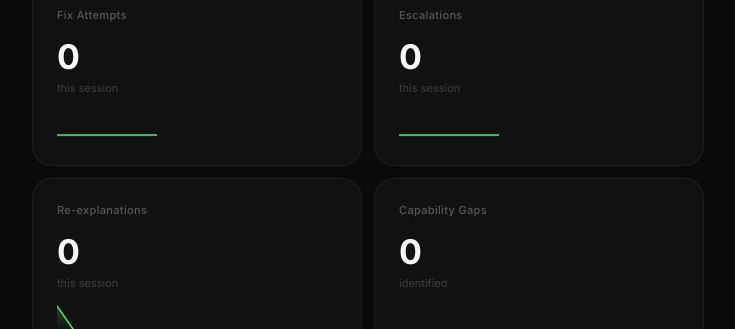
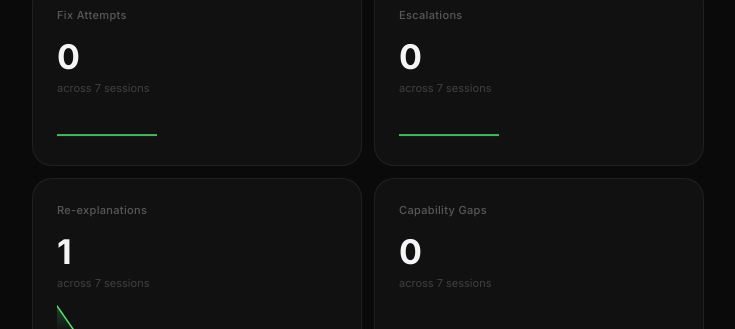
Before and after one commit to 101Reg/agent-dashboard, a React (Vite) app: page / in a window 1280 px wide. Shown: the part 2471-2800 px from the top of the page, without its empty margins (272-1007 px from the left). Built offline with nearby package versions, Linux system fonts and the light colour scheme.

Commit message:
Sync Agent OS data — 2026-04-08 21:01

```diff
--- a/public/data.json
+++ b/public/data.json
@@ -670,5 +670,5 @@
       }
     ]
   },
-  "lastUpdated": "2026-04-09T01:54:01.899Z"
+  "lastUpdated": "2026-04-09T02:01:30.360Z"
 }
--- a/src/App.jsx
+++ b/src/App.jsx
@@ -43,13 +43,13 @@ export default function App() {
   const sessions = data.metrics?.sessions || []
   const hasMetrics = sessions.length > 0
   const metricCards = hasMetrics ? [
-    { key: "fix", label: "Fix Attempts", current: sessions[sessions.length - 1].fixAttempts, history: sessions.map(s => s.fixAttempts), unit: "this session" },
-    { key: "esc", label: "Escalations", current: sessions[sessions.length - 1].escalations, history: sessions.map(s => s.escalations), unit: "this session" },
-    { key: "reex", label: "Re-explanations", current: sessions[sessions.length - 1].reExplanations, history: sessions.map(s => s.reExplanations), unit: "this session" },
-    { key: "gaps", label: "Capability Gaps", current: sessions[sessions.length - 1].capabilityGaps, history: sessions.map(s => s.capabilityGaps), unit: "identified" },
-    { key: "toil", label: "Toil Events", current: sessions[sessions.length - 1].toilEvents, history: sessions.map(s => s.toilEvents), unit: "this session" },
-    { key: "hooks", label: "Hook Catches", current: sessions[sessions.length - 1].hookCatches || 0, history: sessions.map(s => s.hookCatches || 0), unit: "this session" },
-  ] : []
+    { key: "fix", label: "Fix Attempts", history: sessions.map(s => s.fixAttempts) },
+    { key: "esc", label: "Escalations", history: sessions.map(s => s.escalations) },
+    { key: "reex", label: "Re-explanations", history: sessions.map(s => s.reExplanations) },
+    { key: "gaps", label: "Capability Gaps", history: sessions.map(s => s.capabilityGaps) },
+    { key: "toil", label: "Toil Events", history: sessions.map(s => s.toilEvents) },
+    { key: "hooks", label: "Hook Catches", history: sessions.map(s => s.hookCatches || 0) },
+  ].map(m => ({ ...m, current: m.history.reduce((a, b) => a + b, 0), unit: `across ${sessions.length} sessions` })) : []
 
   return (
     <div style={{
@@ -170,7 +170,7 @@ export default function App() {
               <Reveal delay={200}>
                 <Card style={{ padding: 32 }}>
                   <h3 style={{ fontSize: 18, fontWeight: 600, marginBottom: 4, letterSpacing: "-0.01em" }}>Session-over-Session</h3>
-                  <p style={{ fontSize: 13, color: "rgba(255,255,255,0.3)", marginBottom: 24 }}>All five metrics trending down. That's the story.</p>
+                  <p style={{ fontSize: 13, color: "rgba(255,255,255,0.3)", marginBottom: 24 }}>All six metrics trending down. That's the story.</p>
                   <TrendChart sessions={sessions} />
                 </Card>
               </Reveal>
```
